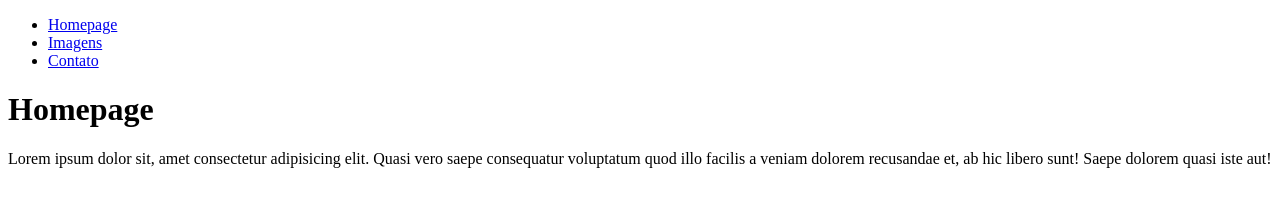
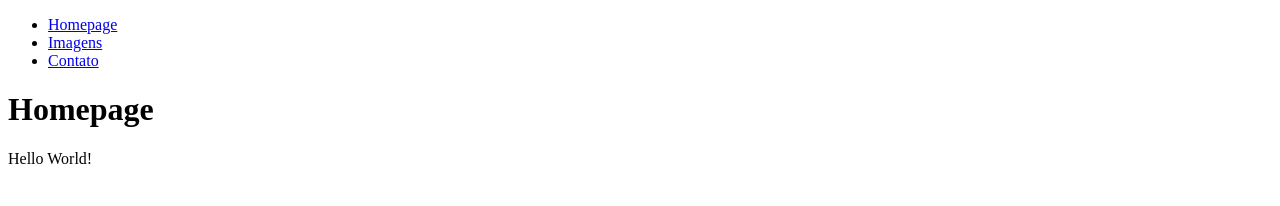
Before and after one commit to GiovanniSilva1/exercicio-guia-html, a plain HTML site: page index.html in a window 1280 px wide. Drawn offline with Linux system fonts and the light colour scheme.

Commit message:
altera mensagem na homepage

```diff
--- a/index.html
+++ b/index.html
@@ -23,8 +23,7 @@
 
 
    <h1>Homepage</h1>
-   <p>Lorem ipsum dolor sit, amet consectetur adipisicing elit. Quasi vero saepe consequatur voluptatum quod illo facilis a veniam dolorem recusandae et, ab hic libero sunt! Saepe dolorem quasi iste aut!
-   </p>
+   <p>Hello World!</p>
 
 </body>
 </html>
```
